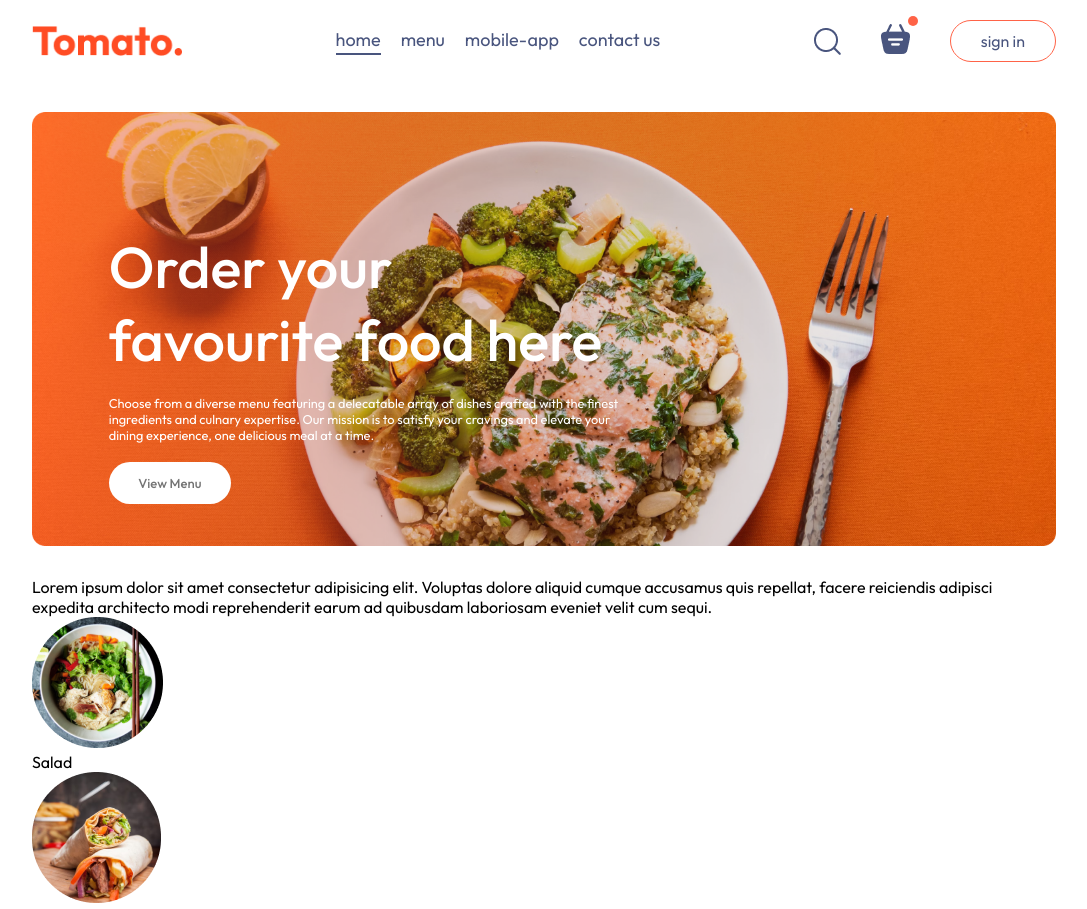
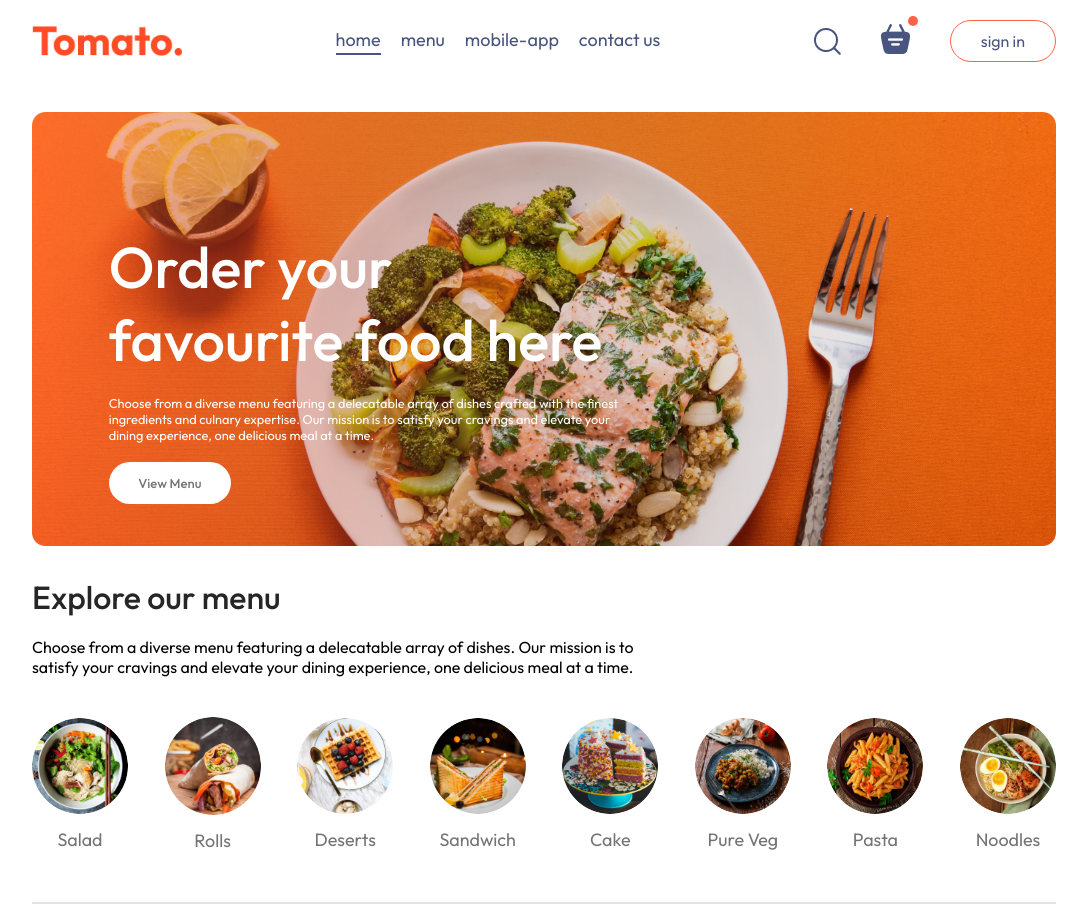
Before and after one commit to risvinmpm/FOOD-DELIVERY, a React (Vite) app: page / in a window 1280 px wide. Shown: the top 909 px of the page, without its empty margins (96-1183 px from the left). Built offline with nearby package versions, Linux system fonts and the light colour scheme.

Commit message:
explore menu completed

```diff
--- a/src/components/ExploreMenu/ExploreMenu.css
+++ b/src/components/ExploreMenu/ExploreMenu.css
@@ -0,0 +1,56 @@
+.explore-menu {
+    display: flex;
+    flex-direction: column;
+    gap: 20px;
+}
+
+.explore-menu h1 {
+    color: #262626;
+    font-weight: 500;
+}
+
+.explore-menu-text {
+    max-width: 60%;
+    columns: #808080;
+}
+
+.explore-menu-list {
+    display: flex;
+    justify-content: space-between;
+    align-items: center;
+    gap: 30px;
+    text-align: center;
+    margin: 20px 0px;
+    overflow-x: scroll;
+}
+
+.explore-menu-list::-webkit-scrollbar {
+    display: none;
+}
+
+.explore-menu-list-item img {
+    width: 7.5vw;
+    min-width: 80px;
+    cursor: pointer;
+    border-radius: 50%;
+    transition: 0.2s;
+}
+
+.explore-menu-list-item p {
+    margin-top: 10px;
+    color: #747474;
+    font-size: max(1.4vw,16px);
+    cursor: pointer;
+}
+
+.explore-menu hr {
+    margin: 10px 0px;
+    height: 2px;
+    background-color: #e2e2e2;
+    border: none;
+}
+
+.explore-menu-list-item .active {
+    border: 4px solid tomato;
+    padding: 2px;
+}
--- a/src/components/ExploreMenu/ExploreMenu.jsx
+++ b/src/components/ExploreMenu/ExploreMenu.jsx
@@ -2,22 +2,24 @@
 import './ExploreMenu.css'
 import { menu_list } from '../../assets/frontend_assets/assets'
 
-const ExploreMenu = () => {
+const ExploreMenu = ({category,setCategory}) => {
+
   return (
     <div className='explore-menu' id='explore-menu'>
-      <div className="explore-menu-text">
-        <p>Lorem ipsum dolor sit amet consectetur adipisicing elit. Voluptas dolore aliquid cumque accusamus quis repellat, facere reiciendis adipisci expedita architecto modi reprehenderit earum ad quibusdam laboriosam eveniet velit cum sequi.</p>
+        <h1>Explore our menu</h1>
+      <p className="explore-menu-text">
+        Choose from a diverse menu featuring a delecatable array of dishes. Our mission is to satisfy your cravings and elevate your dining experience, one delicious meal at a time.</p>
         <div className='explore-menu-list'>
           {menu_list.map((item, index) => {
             return (
-              <div key={index} className='explore-menu-list-item'>
-                <img src={item.menu_image} alt="" />
+              <div onClick={()=>setCategory(prev=>prev===item.menu_name?"All":item.menu_name)} key={index} className='explore-menu-list-item'>
+                <img className={category===item.menu_name?"active":""} src={item.menu_image} alt="" />
                 <p>{item.menu_name}</p>
               </div>
             )
           })}
         </div>
-      </div>
+        <hr/>
     </div>
   )
 }
--- a/src/pages/Home/Home.jsx
+++ b/src/pages/Home/Home.jsx
@@ -1,13 +1,14 @@
-import React from 'react'
+import React, { useState } from 'react'
 import './Home.css'
 import Header from '../../components/Header/Header'
 import ExploreMenu from '../../components/ExploreMenu/ExploreMenu'
 
 const Home = () => {
+    const [category,setCategory] = useState("All")
   return (
     <div>
         <Header />
-        <ExploreMenu />
+        <ExploreMenu category={category} setCategory={setCategory} />
     </div>
   )
 }
```
